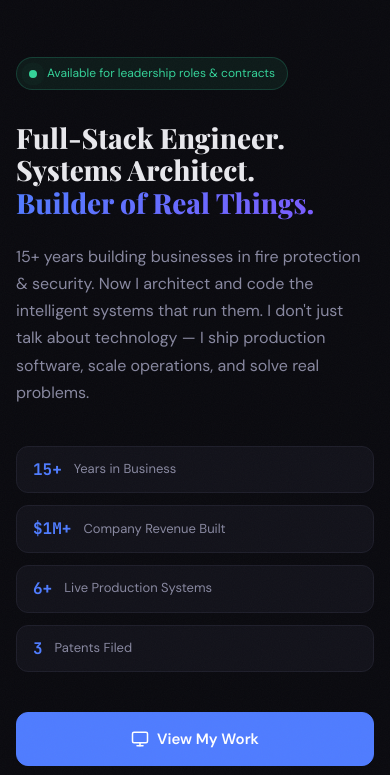
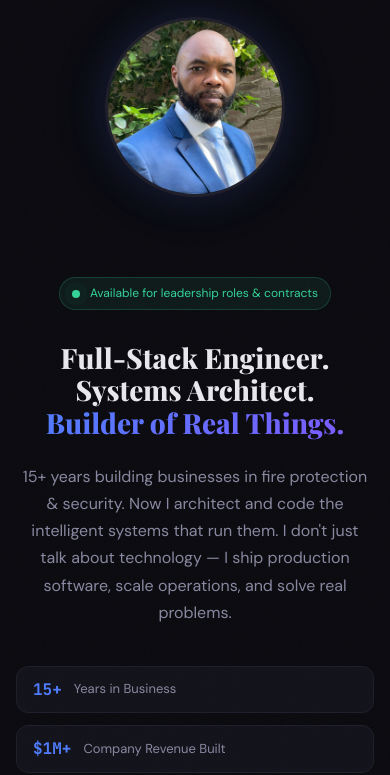
Before and after one commit to howardchatman/howardchatman, a website: page index.html in a window 390 px wide. Shown: the part 55-830 px from the top of the page. Drawn offline with nearby package versions, Linux system fonts and the light colour scheme.

Commit message:
Add headshot photo to hero section
Profile photo displayed as a circular image beside the hero text on
desktop, and centered above on mobile.

Co-Authored-By: Claude Opus 4.6 <noreply@anthropic.com>

```diff
--- a/index.html
+++ b/index.html
@@ -194,7 +194,27 @@ img { max-width: 100%; display: block; }
   align-items: center;
   padding-top: var(--nav-height);
 }
-.hero-content { padding: 80px 0 40px; }
+.hero .container {
+  display: flex;
+  align-items: center;
+  gap: 60px;
+}
+.hero-content { padding: 80px 0 40px; flex: 1; min-width: 0; }
+.hero-photo {
+  flex-shrink: 0;
+  width: 280px;
+  height: 280px;
+  border-radius: 50%;
+  overflow: hidden;
+  border: 3px solid var(--border);
+  box-shadow: 0 0 40px rgba(79, 124, 255, 0.15), 0 0 80px rgba(79, 124, 255, 0.05);
+}
+.hero-photo img {
+  width: 100%;
+  height: 100%;
+  object-fit: cover;
+  object-position: center top;
+}
 .hero-badge {
   display: inline-flex;
   align-items: center;
@@ -836,6 +856,8 @@ footer {
 
 /* ========== RESPONSIVE ========== */
 @media (max-width: 1024px) {
+  .hero .container { gap: 40px; }
+  .hero-photo { width: 220px; height: 220px; }
   .skills-grid { grid-template-columns: repeat(2, 1fr); }
   .tech-grid { grid-template-columns: repeat(2, 1fr); }
   .contact-grid { grid-template-columns: repeat(2, 1fr); }
@@ -848,6 +870,8 @@ footer {
   .nav-links { display: none; }
   .hamburger { display: flex; }
 
+  .hero .container { flex-direction: column-reverse; text-align: center; }
+  .hero-photo { width: 180px; height: 180px; }
   .hero-content { padding: 40px 0; }
   .hero h1 { font-size: 2rem; }
   .hero-subtitle { font-size: 1rem; }
@@ -982,6 +1006,9 @@ footer {
         </a>
       </div>
     </div>
+    <div class="hero-photo fade-in">
+      <img src="/howard_photo.png" alt="Howard Chatman — Full-Stack Engineer & Systems Architect" width="280" height="280">
+    </div>
   </div>
 </section>
 
```
Also changed, not shown: public/howard_photo.png (added).
